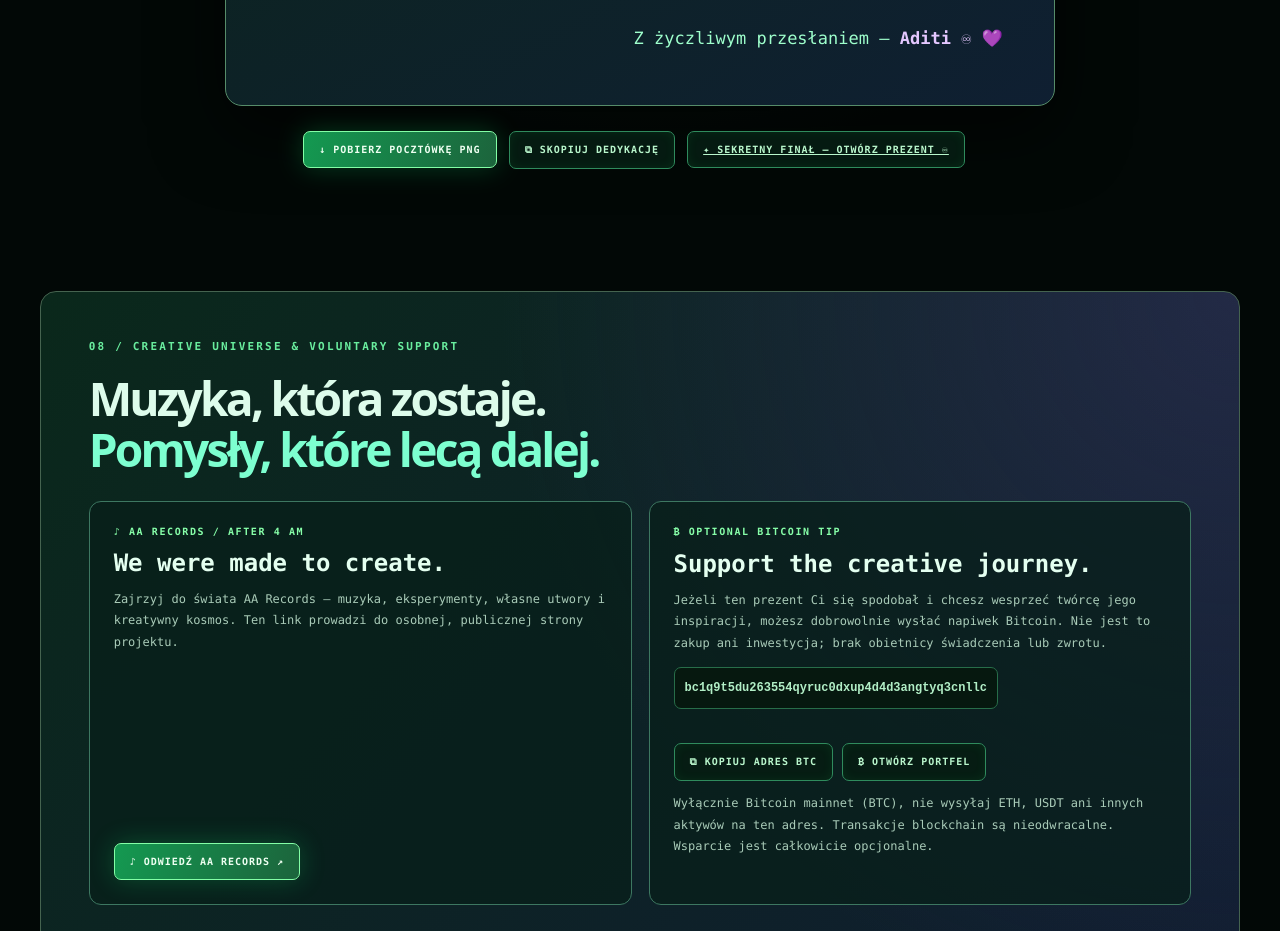
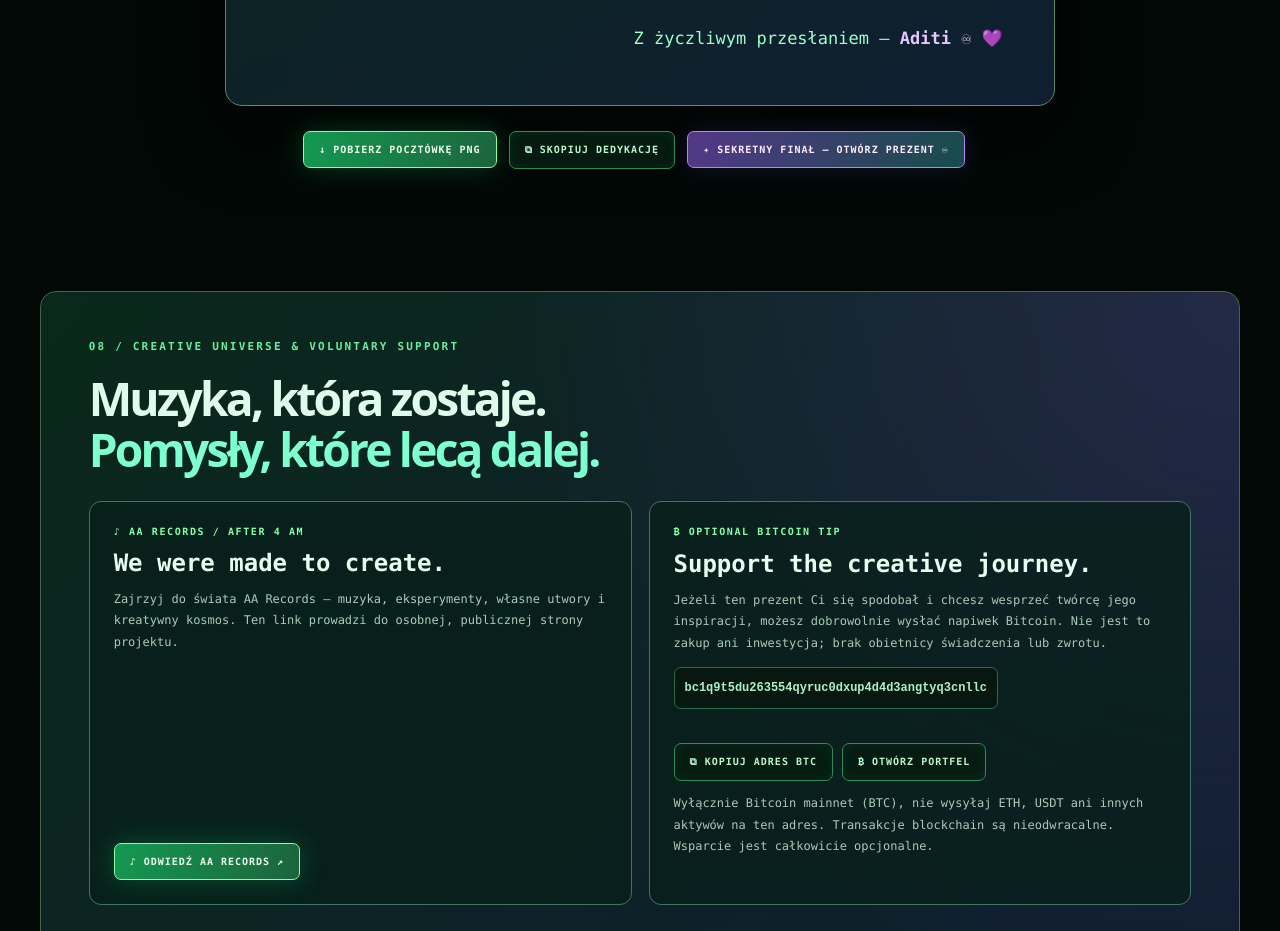
Before and after one commit to SkyHusar/aditi-terra-infinita, a plain HTML site: page index.html in a window 1280 px wide. Shown: the part 4760-5691 px from the top of the page. Drawn offline with Linux system fonts and the light colour scheme.

Commit message:
feat: link cinematic surprise finale in styles.css

```diff
--- a/styles.css
+++ b/styles.css
@@ -141,3 +141,7 @@ footer.public-footer{display:flex;flex-direction:column;justify-content:center;a
 @media(max-width:1300px){.mission-grid{grid-template-columns:1fr 1fr}.story-cards{grid-template-columns:1fr 1fr}}
 @media(max-width:850px){.mission-grid,.story-cards,.support-grid{grid-template-columns:1fr}.gift-section{padding-top:68px;margin-top:40px}.hero{padding-top:45px;min-height:370px}.hero-headline{font-size:clamp(38px,6vw,64px)}}
 @media(max-width:560px){.hero-headline{font-size:39px}.hero-controls{gap:6px}.section-title{font-size:32px}.story-cards article,.mission-box{padding:20px}.section-lead{font-size:13px}.support-section{padding:20px}.support-card{padding:17px}.letter-paper p{line-height:1.8}}
+
+/* Hidden-in-plain-sight cinematic gift finale. */
+.surprise-link{display:inline-flex;align-items:center;justify-content:center;color:#ffebfd!important;border-color:#bc83f0!important;background:linear-gradient(105deg,#533888,#174c4b)!important;text-decoration:none;box-shadow:0 0 22px #6f4fed29}
+.surprise-link:hover{filter:brightness(1.13)}
```
